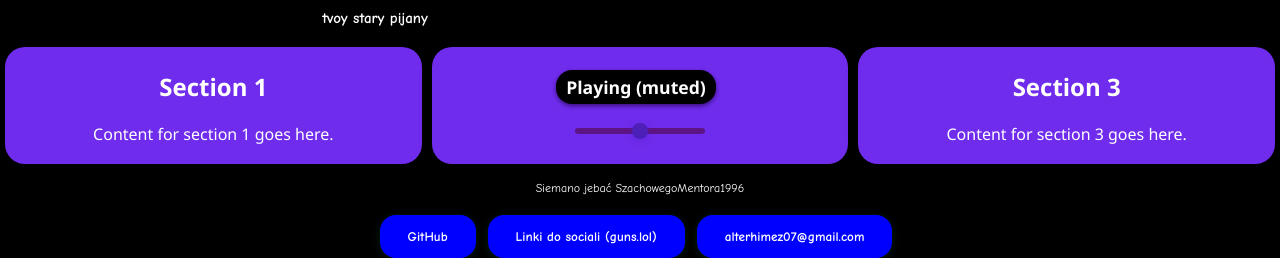
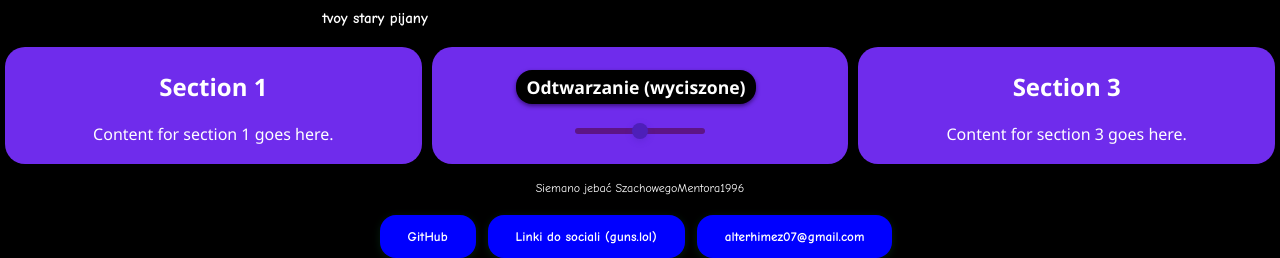
Before and after one commit to Alterhimez/alter-site, a plain HTML site: page index.html in a window 1280 px wide. Shown: the part 711-969 px from the top of the page. Drawn offline with Linux system fonts and the light colour scheme.

Commit message:
Localize HTML to Polish and update audio button labels
Set the HTML language to Polish and added relevant meta tags for language. Updated audio control button labels to Polish for better localization. Added a comment for searchers in Polish.

```diff
--- a/index.html
+++ b/index.html
@@ -1,13 +1,15 @@
-<html>
+<html lang="pl-PL">
 <head>
     <link rel="stylesheet" href="stylowy_orzel.css">
     <meta charset="UTF-8">
+    <meta name="language" content="pl-PL">
+    <meta http-equiv="Content-Language" content="pl-PL">
     <meta name="viewport" content="width=device-width, initial-scale=1">
     <title>Alter Site</title>
     <link rel="shortcut icon" href="Saulgoodman.png" type="image/x-icon">
 </head>
 <body>
-
+    <!-- dla szperaczy: bit.ly/alterpoleca -->
     <div class="container-top">
         <h1><span class="typewriter">Alterhimez</span></h1>
         <p>Inf.02. enjoyer</p>
@@ -63,9 +65,9 @@
 
                     function updateButton() {
                         if (audio.paused) {
-                            btn.textContent = 'Play audio';
+                            btn.textContent = 'Odtwórz muzykę';
                         } else {
-                            btn.textContent = (audio.muted || audio.volume === 0) ? 'Playing (muted)' : 'Pause audio';
+                            btn.textContent = (audio.muted || audio.volume === 0) ? 'Odtwarzanie (wyciszone)' : 'Zatrzymaj muzykę';
                         }
                     }
 
```
